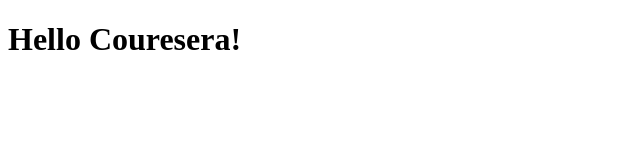
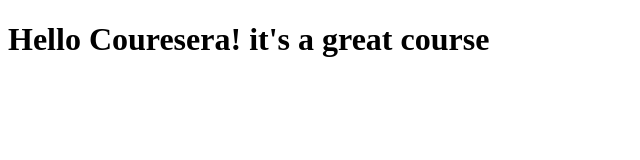
Before and after one commit to kimiassy/coursera-test, a plain HTML site: page site/index.html in a window 1280 px wide. Shown: the whole page, without its empty margins (0-640 px from the left). Drawn offline with Linux system fonts and the light colour scheme.

Commit message:
small addition to our page content.

```diff
--- a/site/index.html
+++ b/site/index.html
@@ -4,6 +4,6 @@
 	<title>Hello Coursera!</title>
 </head>
 <body>
-<h1>Hello Couresera!</h1>
+<h1>Hello Couresera! it's a great course</h1>
 </body>
 </html>
```
